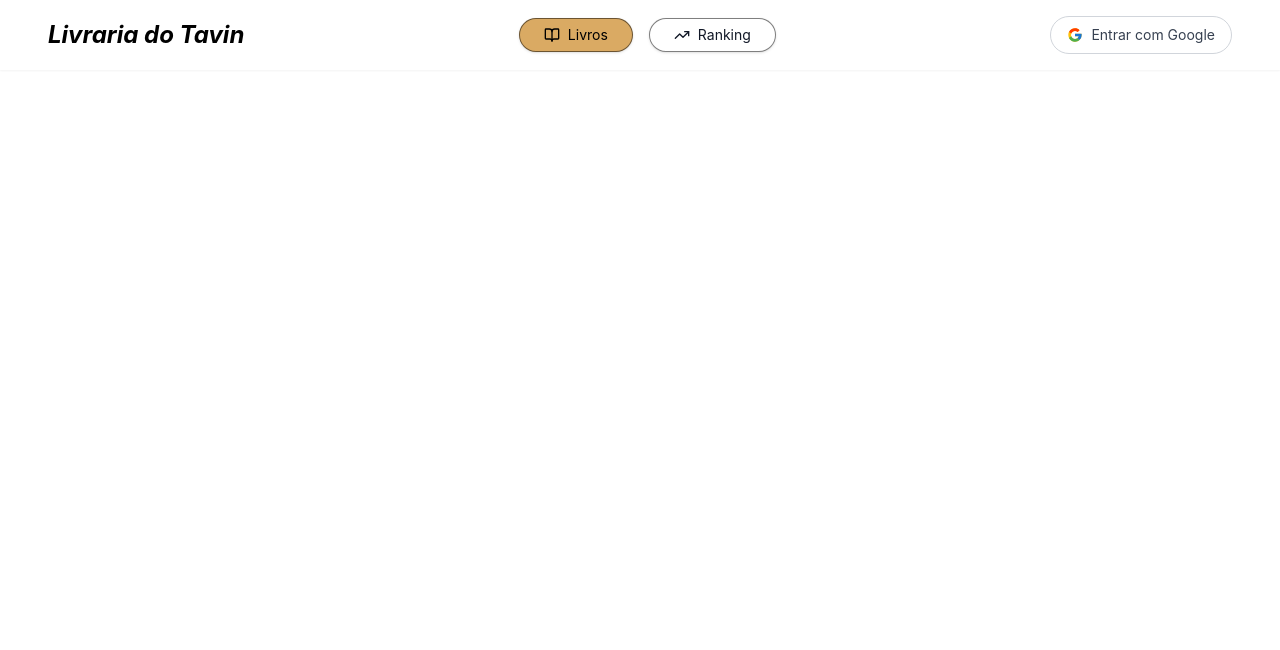
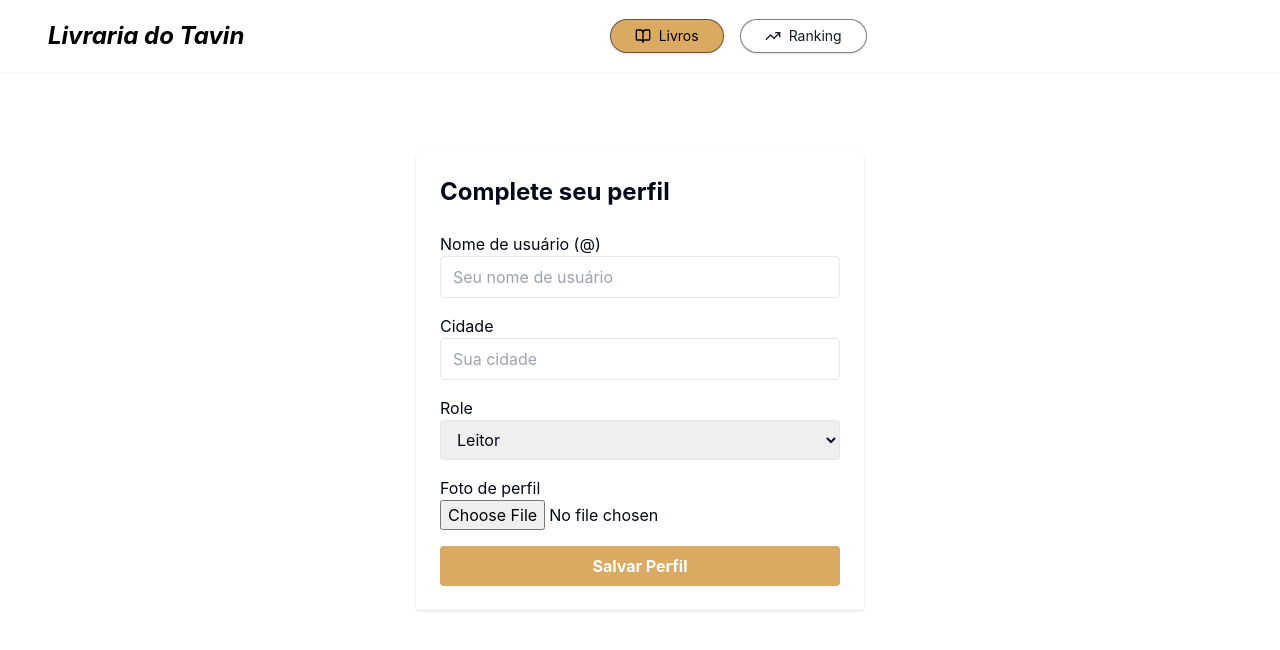
Before and after one commit to othaviolr/web-livraria-front, a React (Vite) app: page /completar-perfil in a window 1280 px wide. Shown: the top 650 px of the page. Built offline with nearby package versions, Linux system fonts and the light colour scheme; a web font is replaced by a local one.

Commit message:
complet pearson page

```diff
--- a/package.json
+++ b/package.json
@@ -38,6 +38,7 @@
     "@radix-ui/react-toggle": "^1.1.0",
     "@radix-ui/react-toggle-group": "^1.1.0",
     "@radix-ui/react-tooltip": "^1.1.4",
+    "@react-oauth/google": "^0.12.2",
     "@react-three/drei": "^10.1.2",
     "@react-three/fiber": "^8.18.0",
     "@swc/core": "^1.11.24",
--- a/src/App.tsx
+++ b/src/App.tsx
@@ -1,3 +1,4 @@
+import { useState, useEffect } from "react";
 import { Route, Routes } from "react-router-dom";
 import Home from "@/pages/Home";
 import Livros from "@/pages/Livros";
@@ -5,13 +6,21 @@ import Ranking from "@/pages/Ranking";
 import RankingCompleto from "@/pages/RankingCompleto";
 import LivroDetalhe from "@/pages/LivroDetalhe";
 import AutorDetalhe from "@/pages/AutorDetalhe";
-import EditoraDetalhe from "@/pages//EditoraDetalhe";
+import EditoraDetalhe from "@/pages/EditoraDetalhe";
+import CompletarPerfil from "@/pages/CompletarPerfil";
 import Header from "@/components/layout/Header";
 
 export default function App() {
+  const [isLoggedIn, setIsLoggedIn] = useState(false);
+
+  useEffect(() => {
+    const token = localStorage.getItem("token");
+    setIsLoggedIn(!!token);
+  }, []);
+
   return (
     <>
-      <Header />
+      <Header isLoggedIn={isLoggedIn} setIsLoggedIn={setIsLoggedIn} />
       <div className="pt-[72px]">
         <Routes>
           <Route path="/" element={<Home />} />
@@ -21,6 +30,7 @@ export default function App() {
           <Route path="/livros/:id" element={<LivroDetalhe />} />
           <Route path="/autores/:id" element={<AutorDetalhe />} />
           <Route path="/editoras/:id" element={<EditoraDetalhe />} />
+          <Route path="/completar-perfil" element={<CompletarPerfil />} />
         </Routes>
       </div>
     </>
--- a/src/components/layout/Header.tsx
+++ b/src/components/layout/Header.tsx
@@ -2,13 +2,60 @@
 
 import { useState } from "react";
 import { useNavigate } from "react-router-dom";
-import { Heart, Menu, BookOpen, TrendingUp, Bookmark } from "lucide-react";
+import { GoogleLogin, googleLogout } from "@react-oauth/google";
+import { Heart, Menu, BookOpen, TrendingUp, Bookmark, X } from "lucide-react";
 
-export default function Header() {
-  const [isLoggedIn, setIsLoggedIn] = useState(false);
+interface HeaderProps {
+  isLoggedIn: boolean;
+  setIsLoggedIn?: (value: boolean) => void; // opcional para prevenir erro
+}
+
+export default function Header({ isLoggedIn, setIsLoggedIn }: HeaderProps) {
   const navigate = useNavigate();
+  const [userPhotoUrl, setUserPhotoUrl] = useState<string | null>(null);
+  const [isMenuOpen, setIsMenuOpen] = useState(false); // controla menu hamburguer
 
-  const handleLogin = () => setIsLoggedIn(true);
+  const handleLoginSuccess = async (credentialResponse: any) => {
+    try {
+      const idToken = credentialResponse.credential;
+
+      const response = await fetch("http://localhost:5036/auth/login-google", {
+        method: "POST",
+        headers: { "Content-Type": "application/json" },
+        body: JSON.stringify({ idToken }),
+      });
+
+      const data = await response.json();
+
+      if (response.ok) {
+        localStorage.setItem("token", data.token);
+
+        if (typeof setIsLoggedIn === "function") {
+          setIsLoggedIn(true);
+        }
+
+        const base64Payload = data.token.split(".")[1];
+        const payload = JSON.parse(atob(base64Payload));
+        if (payload.fotoUrl) setUserPhotoUrl(payload.fotoUrl);
+
+        navigate("/completar-perfil");
+      } else {
+        alert("Falha no login: " + data.message);
+      }
+    } catch (error: any) {
+      alert("Erro no login com Google: " + error.message);
+    }
+  };
+
+  const handleLogout = () => {
+    googleLogout();
+    localStorage.removeItem("token");
+    if (typeof setIsLoggedIn === "function") {
+      setIsLoggedIn(false);
+    }
+    setIsMenuOpen(false);
+    navigate("/");
+  };
 
   return (
     <header className="fixed top-0 left-0 w-full z-50 flex justify-between items-center px-12 py-4 shadow-sm bg-white">
@@ -25,7 +72,6 @@ export default function Header() {
         <button
           className="flex items-center gap-2 bg-[#DAAA63] text-black border border-black border-opacity-50 px-6 py-1.5 rounded-full text-sm shadow hover:bg-[#DAAA63]/90 transition-colors"
           onClick={() => navigate("/livros")}
-          aria-label="Navegar para Livros"
         >
           <BookOpen className="w-4 h-4" />
           Livros
@@ -33,7 +79,6 @@ export default function Header() {
         <button
           className="flex items-center gap-2 bg-white text-gray-900 border border-black border-opacity-50 px-6 py-1.5 rounded-full text-sm shadow hover:bg-gray-50 transition-colors"
           onClick={() => navigate("/ranking")}
-          aria-label="Navegar para Ranking"
         >
           <TrendingUp className="w-4 h-4" />
           Ranking
@@ -41,17 +86,15 @@ export default function Header() {
       </nav>
 
       {/* Login / Ícones */}
-      <div className="flex items-center gap-4">
+      <div className="relative flex items-center gap-4">
         {!isLoggedIn ? (
-          <button
-            onClick={handleLogin}
-            className="flex items-center gap-2 text-sm text-gray-700 border border-gray-300 px-4 py-2 rounded-full hover:bg-[#DAAA63] hover:bg-opacity-20 transition-colors"
-            aria-label="Entrar com Google"
-          >
-            <img src="/icons/google.svg" alt="Google" className="w-4 h-4" />
-            Entrar com Google
-          </button>
+          <GoogleLogin
+            onSuccess={handleLoginSuccess}
+            onError={() => alert("Erro ao fazer login com Google")}
+            useOneTap
+          />
         ) : (
+          <>
             <div className="flex items-center gap-5">
               <button aria-label="Favoritos">
                 <Bookmark className="w-6 h-6 text-black-700 hover:text-[#DAAA63] transition-colors" />
@@ -62,15 +105,36 @@ export default function Header() {
               </button>
 
               <img
-              src="/public/livros/jk.jpg"
+                src={userPhotoUrl ?? "/livros/jk.jpg"}
                 alt="Usuário"
                 className="w-9 h-9 rounded-full object-cover border border-gray-300"
               />
 
-            <button aria-label="Menu">
+              <button
+                aria-label="Menu"
+                onClick={() => setIsMenuOpen((prev) => !prev)}
+                className="focus:outline-none"
+              >
+                {isMenuOpen ? (
+                  <X className="w-6 h-6 text-black-700 hover:text-[#DAAA63] transition-colors" />
+                ) : (
                   <Menu className="w-6 h-6 text-black-700 hover:text-[#DAAA63] transition-colors" />
+                )}
               </button>
             </div>
+
+            {isMenuOpen && (
+              <div className="absolute right-0 top-full mt-2 bg-white border rounded shadow-lg p-4 w-40 z-50">
+                {/* Aqui pode colocar mais opções do menu */}
+                <button
+                  onClick={handleLogout}
+                  className="w-full text-left px-2 py-1 hover:bg-[#DAAA63]/20 rounded"
+                >
+                  Sair
+                </button>
+              </div>
+            )}
+          </>
         )}
       </div>
     </header>
--- a/src/main.tsx
+++ b/src/main.tsx
@@ -4,10 +4,16 @@ import { BrowserRouter } from "react-router-dom";
 import App from "./App";
 import "./index.css";
 
+import { GoogleOAuthProvider } from '@react-oauth/google';
+
+const clientId = "659502960574-f6rqmigm8569v3gmaa77igr8of7rav6r.apps.googleusercontent.com";
+
 ReactDOM.createRoot(document.getElementById("root")!).render(
   <React.StrictMode>
-    <BrowserRouter>
-      <App />
-    </BrowserRouter>
+    <GoogleOAuthProvider clientId={clientId}>
+      <BrowserRouter>
+        <App />
+      </BrowserRouter>
+    </GoogleOAuthProvider>
   </React.StrictMode>
 );
--- /dev/null
+++ b/src/pages/CompletarPerfil.tsx
@@ -0,0 +1,161 @@
+"use client";
+
+import { useState, useEffect, ChangeEvent, FormEvent } from "react";
+import { useNavigate } from "react-router-dom";
+
+type Role = "Leitor" | "Autor";
+
+export default function CompletarPerfil() {
+  const navigate = useNavigate();
+
+  const [nomeUsuario, setNomeUsuario] = useState("");
+  const [cidade, setCidade] = useState("");
+  const [role, setRole] = useState<Role>("Leitor");
+  const [fotoPreview, setFotoPreview] = useState<string | null>(null);
+  const [fotoArquivo, setFotoArquivo] = useState<File | null>(null);
+
+  const [erro, setErro] = useState<string | null>(null);
+  const [loading, setLoading] = useState(false);
+
+  // Preview da imagem escolhida
+  function handleFotoChange(e: ChangeEvent<HTMLInputElement>) {
+    const file = e.target.files?.[0];
+    if (!file) return;
+
+    setFotoArquivo(file);
+
+    const reader = new FileReader();
+    reader.onload = () => {
+      setFotoPreview(reader.result as string);
+    };
+    reader.readAsDataURL(file);
+  }
+
+  async function handleSubmit(e: FormEvent) {
+    e.preventDefault();
+    setErro(null);
+
+    if (!nomeUsuario.trim()) {
+      setErro("Nome de usuário é obrigatório");
+      return;
+    }
+
+    setLoading(true);
+
+    try {
+      // Monta o payload da requisição (foto vamos mandar como base64)
+      let fotoBase64: string | null = null;
+      if (fotoArquivo) {
+        fotoBase64 = await new Promise<string>((resolve, reject) => {
+          const reader = new FileReader();
+          reader.onload = () => resolve(reader.result as string);
+          reader.onerror = () => reject("Falha ao ler a imagem");
+          reader.readAsDataURL(fotoArquivo);
+        });
+      }
+
+      const token = localStorage.getItem("token");
+      if (!token) {
+        setErro("Usuário não autenticado");
+        setLoading(false);
+        return;
+      }
+
+      const response = await fetch("http://localhost:7041/usuarios/perfil", {
+        method: "PUT",
+        headers: {
+          "Content-Type": "application/json",
+          Authorization: `Bearer ${token}`,
+        },
+        body: JSON.stringify({
+          nomeUsuario,
+          cidade,
+          fotoUrl: fotoBase64,
+          role,
+        }),
+      });
+
+      if (!response.ok) {
+        const data = await response.json();
+        setErro(data.message || "Erro ao atualizar perfil");
+        setLoading(false);
+        return;
+      }
+
+      // Sucesso: redireciona para home ou onde quiser
+      navigate("/");
+    } catch (error) {
+      setErro("Erro na comunicação com o servidor");
+      setLoading(false);
+    }
+  }
+
+  return (
+    <main className="max-w-md mx-auto p-6 mt-20 bg-white rounded shadow">
+      <h1 className="text-2xl font-bold mb-6">Complete seu perfil</h1>
+
+      <form onSubmit={handleSubmit} className="flex flex-col gap-4">
+        <label>
+          Nome de usuário (@)
+          <input
+            type="text"
+            value={nomeUsuario}
+            onChange={(e) => setNomeUsuario(e.target.value)}
+            className="w-full border rounded px-3 py-2"
+            placeholder="Seu nome de usuário"
+            required
+          />
+        </label>
+
+        <label>
+          Cidade
+          <input
+            type="text"
+            value={cidade}
+            onChange={(e) => setCidade(e.target.value)}
+            className="w-full border rounded px-3 py-2"
+            placeholder="Sua cidade"
+          />
+        </label>
+
+        <label>
+          Role
+          <select
+            value={role}
+            onChange={(e) => setRole(e.target.value as Role)}
+            className="w-full border rounded px-3 py-2"
+          >
+            <option value="Leitor">Leitor</option>
+            <option value="Autor">Autor</option>
+          </select>
+        </label>
+
+        <label>
+          Foto de perfil
+          <input type="file" accept="image/*" onChange={handleFotoChange} />
+          {fotoPreview && (
+            <img
+              src={fotoPreview}
+              alt="Preview da foto"
+              className="mt-2 w-24 h-24 object-cover rounded-full border"
+            />
+          )}
+        </label>
+
+        {erro && (
+          <p className="text-red-600 font-semibold">
+            {erro}
+          </p>
+        )}
+
+        <button
+          type="submit"
+          disabled={loading}
+          className="bg-[#DAAA63] hover:bg-[#c39442] text-white font-bold py-2 rounded disabled:opacity-60"
+        >
+          {loading ? "Salvando..." : "Salvar Perfil"}
+        </button>
+      </form>
+    </main>
+  );
+}
```
Also changed, not shown: src/pages/Home.tsx (+5 -7 lines), 1 other file (tests, documents, lock files or other folders). Lines whose indentation alone changed are shown as unchanged.
